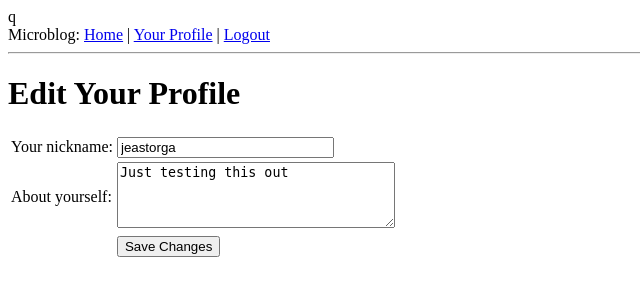
After one commit to jorgeastorga/microblog, a Flask app: page /edit in a window 1280 px wide. The commit adds this page. Shown: the top 300 px of the page, without its empty margins (0-640 px from the left). Run offline with Flask 2, Linux system fonts and the light colour scheme; a user stored in the database is signed in; data comes from the database, SQL or seed files in the repository; both versions use the stored data as it was after the commit.

Commit message:
Complete Part VI: Profile Page and Avatars. Completed the avatar portion as well as the edit form.

```diff
--- a/app/forms.py
+++ b/app/forms.py
@@ -1,7 +1,11 @@
 from flask.ext.wtf import Form
-from wtforms import StringField, BooleanField
-from wtforms.validators import DataRequired
+from wtforms import StringField, BooleanField, TextAreaField
+from wtforms.validators import DataRequired, Length
 
 class LoginForm(Form):
     openid = StringField('openid', validators=[DataRequired()])
     remember_me = BooleanField('remember_me', default=False)
+
+class EditForm(Form):
+    nickname = StringField('nickname', validators=[DataRequired()])
+    about_me = TextAreaField('about_me', validators=[Length(min=0, max=140)])
--- a/app/models.py
+++ b/app/models.py
@@ -8,6 +8,8 @@ class User(db.Model):
     nickname = db.Column(db.String(64), index=True, unique=True)
     email = db.Column(db.String(120), index=True, unique=True)
     posts = db.relationship('Post', backref='author', lazy='dynamic')
+    about_me = db.Column(db.String(140))
+    last_seen = db.Column(db.DateTime)
 
     def __repr__(self):
         return '<User %r>' % (self.nickname)
--- /dev/null
+++ b/app/templates/edit.html
@@ -0,0 +1,23 @@
+<!-- extends base layout -->
+{% extends "base.html" %}
+
+{% block content %}
+    <h1>Edit Your Profile</h1>
+    <form action="" method="post" name="edit">
+        {{ form.hidden_tag() }}
+        <table>
+            <tr>
+                <td>Your nickname:</td>
+                <td>{{ form.nickname(size=24) }}</td>
+            </tr>
+            <tr>
+                <td>About yourself:</td>
+                <td>{{ form.about_me(cols=32,rows=4) }}</td>
+            </tr>
+            <tr>
+                <td></td>
+                <td><input type="submit" value="Save Changes"></td>
+            </tr>
+        </table>
+    </form>
+{% endblock %}
--- a/app/templates/user.html
+++ b/app/templates/user.html
@@ -5,7 +5,11 @@
     <table>
         <tr valign="top">
             <td><img src="{{ user.avatar(128) }}"></td>
-            <td><h1>User: {{ user.nickname }}</h1></td>
+            <td><h1>User: {{ user.nickname }}</h1>
+                {% if user.about_me %}<p>{{ user.about_me }}</p>{% endif %}
+                {% if user.last_seen %}<p><i>Last seen on: {{ user.last_seen }}</i></p>{% endif %}
+                {% if user.id == g.user.id %}<p><a href="{{ url_for('edit') }}">Edit</a></p> {% endif %}
+            </td>
         </tr>
     </table>
     <hr>
--- a/app/views.py
+++ b/app/views.py
@@ -2,9 +2,11 @@
 from flask import render_template, flash, redirect, session, url_for, request, g
 from flask.ext.login import login_user, logout_user, current_user, login_required
 from app import app, db, lm, oid
-from .forms import LoginForm
+from .forms import LoginForm, EditForm
 from .models import User
+from datetime import datetime
 
+## Route to the index page
 @app.route('/')
 @app.route('/index')
 @login_required
@@ -26,6 +28,7 @@ def index():
                            user=user,
                            posts=posts)
 
+## Route to login
 @app.route('/login', methods=['GET','POST'])
 @oid.loginhandler
 def login():
@@ -69,14 +72,19 @@ def after_login(resp):
 @app.before_request
 def before_request():
     g.user = current_user
+    if g.user.is_authenticated():
+        g.user.last_seen = datetime.utcnow()
+        db.session.add(g.user)
+        db.session.commit()
 
-
+#Route to logout
 @app.route('/logout')
 def logout():
     logout_user()
     return redirect(url_for('index'))
 
 
+## Route for the user profile
 @app.route('/user/<nickname>')
 @login_required
 def user(nickname):
@@ -92,3 +100,20 @@ def user(nickname):
     return render_template('user.html',
                            user=user,
                            posts=posts)
+
+## Route to edit the profile page
+@app.route('/edit', methods=['GET','POST'])
+@login_required
+def edit():
+    form = EditForm()
+    if form.validate_on_submit():
+        g.user.nickname = form.nickname.data
+        g.user.about_me = form.about_me.data
+        db.session.add(g.user)
+        db.session.commit()
+        flash('Your changes have been saved')
+        return redirect(url_for('edit'))
+    else:
+        form.nickname.data = g.user.nickname
+        form.about_me.data = g.user.about_me
+    return render_template('edit.html',form=form)
```
Also changed, not shown: db_repository/versions/005_migration.py (added, +31 -0 lines), app.db.
